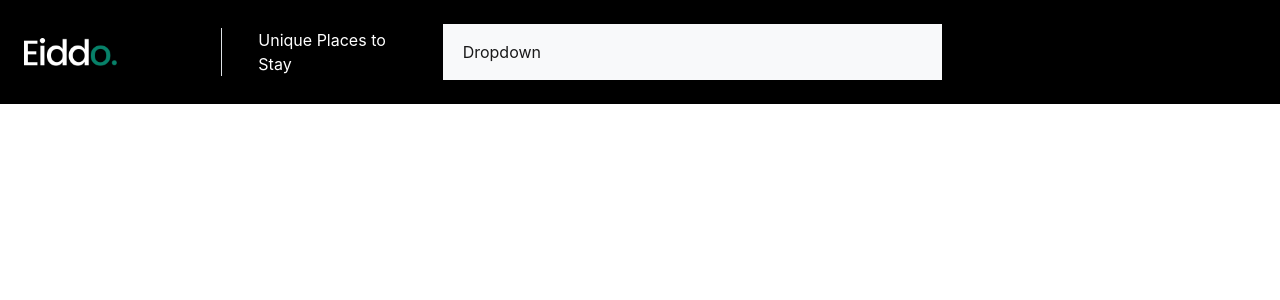
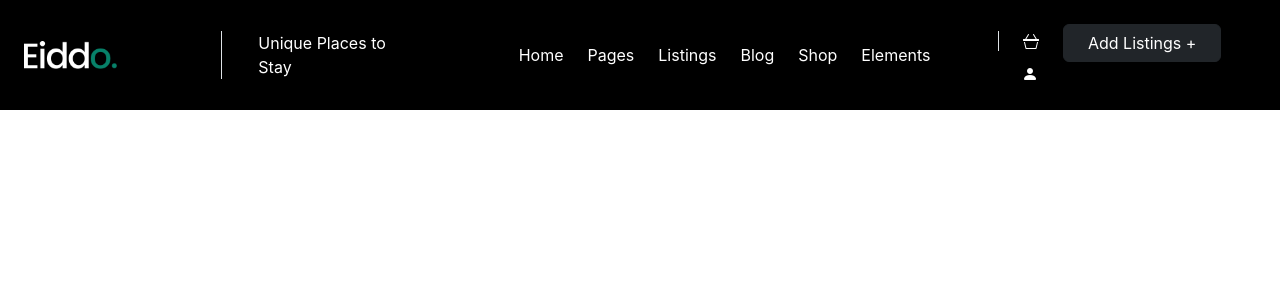
Before and after one commit to TseringDorjeeLama29/Real-State, a React (Create React App) app: page / in a window 1280 px wide. Shown: the top 300 px of the page. Built offline with nearby package versions, Linux system fonts and the light colour scheme.

Commit message:
navbar.js is modified

```diff
--- a/package.json
+++ b/package.json
@@ -6,6 +6,7 @@
     "@testing-library/jest-dom": "^5.16.5",
     "@testing-library/react": "^13.4.0",
     "@testing-library/user-event": "^13.5.0",
+    "bootstrap-icons": "^1.10.3",
     "react": "^18.2.0",
     "react-dom": "^18.2.0",
     "react-router-dom": "^6.6.1",
--- a/src/Assets/css/Style.scss
+++ b/src/Assets/css/Style.scss
@@ -0,0 +1 @@
+@import url("https://cdn.jsdelivr.net/npm/bootstrap-icons@1.10.3/font/bootstrap-icons.css");
--- a/src/Components/Navbar.js
+++ b/src/Components/Navbar.js
@@ -6,30 +6,94 @@ export default function Navbar() {
     <>
       <div className="container-fluid bg-black p-4">
         <div className="row text-white align-items-center">
-          <div className="col-lg-2">
+          <div className="col-lg-2 ">
             <Link to={"/"}><img src={require("../Assets/img/Logo.png")} alt="Logo" className='w-50' /></Link>
           </div>
           <div className="col-lg-2 border-start ">
             <p className='mb-0 ms-4'>Unique Places to Stay</p>
           </div>
-          <div className="col-lg-5">
-            <nav className="navbar navbar-expand-lg bg-light">
-              <div className="container-fluid">
+          <div className="col-lg-5 ">
+            <nav className="navbar  navbar-expand-lg bg-black ">
+              <div className="container-fluid ">
                 <button className="navbar-toggler" type="button" data-bs-toggle="collapse" data-bs-target="#navbarSupportedContent" aria-controls="navbarSupportedContent" aria-expanded="false" aria-label="Toggle navigation">
                   <span className="navbar-toggler-icon" />
                 </button>
-                <div className="collapse navbar-collapse" id="navbarSupportedContent">
-                  <ul className="navbar-nav me-auto mb-2 mb-lg-0">
-
-                    <li className="nav-item dropdown">
-                      <a className="nav-link active " href="#" role="button" data-bs-toggle="dropdown" aria-expanded="false">
-                        Dropdown
+                <div className="navbar-main collapse navbar-collapse ms-5" id="navbarSupportedContent">
+                  <ul className="navbar-nav ms-2 mb-2 mb-lg-0 ">
+                    <li className="nav-item dropdown ">
+                      <a className="nav-link active text-white" href="#" role="button" data-bs-toggle="dropdown" aria-expanded="false">
+                        Home
                       </a>
-                      <ul className="dropdown-menu">
-                        <li><a className="dropdown-item" href="#">Action</a></li>
-                        <li><a className="dropdown-item" href="#">Another action</a></li>
+                      <ul className="dropdown-menu bg-black ">
+                        <li><a className="dropdown-item text-white" href="#">Action</a></li>
+                        <li><a className="dropdown-item text-secondary" href="#">Another action</a></li>
                         <li><hr className="dropdown-divider" /></li>
-                        <li><a className="dropdown-item" href="#">Something else here</a></li>
+                        <li><a className="dropdown-item text-secondary" href="#">Something else here</a></li>
+                      </ul>
+                    </li>
+                  </ul>
+                  <ul className="navbar-nav  ms-2 mb-2 mb-lg-0 ">
+                    <li className="nav-item dropdown ">
+                      <a className="nav-link active text-white" href="#" role="button" data-bs-toggle="dropdown" aria-expanded="false">
+                        Pages
+                      </a>
+                      <ul className="dropdown-menu bg-black ">
+                        <li><a className="dropdown-item text-white" href="#">Action</a></li>
+                        <li><a className="dropdown-item text-secondary" href="#">Another action</a></li>
+                        <li><hr className="dropdown-divider" /></li>
+                        <li><a className="dropdown-item text-secondary" href="#">Something else here</a></li>
+                      </ul>
+                    </li>
+                  </ul>
+                  <ul className="navbar-nav  ms-2 mb-2 mb-lg-0 ">
+                    <li className="nav-item dropdown ">
+                      <a className="nav-link active text-white" href="#" role="button" data-bs-toggle="dropdown" aria-expanded="false">
+                        Listings
+                      </a>
+                      <ul className="dropdown-menu bg-black ">
+                        <li><a className="dropdown-item text-white" href="#">Action</a></li>
+                        <li><a className="dropdown-item text-secondary" href="#">Another action</a></li>
+                        <li><hr className="dropdown-divider" /></li>
+                        <li><a className="dropdown-item text-secondary" href="#">Something else here</a></li>
+                      </ul>
+                    </li>
+                  </ul>
+                  <ul className="navbar-nav  ms-2 mb-2 mb-lg-0 ">
+                    <li className="nav-item dropdown ">
+                      <a className="nav-link active text-white" href="#" role="button" data-bs-toggle="dropdown" aria-expanded="false">
+                        Blog
+                      </a>
+                      <ul className="dropdown-menu bg-black ">
+                        <li><a className="dropdown-item text-white" href="#">Action</a></li>
+                        <li><a className="dropdown-item text-secondary" href="#">Another action</a></li>
+                        <li><hr className="dropdown-divider" /></li>
+                        <li><a className="dropdown-item text-secondary" href="#">Something else here</a></li>
+                      </ul>
+                    </li>
+                  </ul>
+                  <ul className="navbar-nav  ms-2 mb-2 mb-lg-0 ">
+                    <li className="nav-item dropdown ">
+                      <a className="nav-link active text-white" href="#" role="button" data-bs-toggle="dropdown" aria-expanded="false">
+                        Shop
+                      </a>
+                      <ul className="dropdown-menu bg-black ">
+                        <li><a className="dropdown-item text-white" href="#">Action</a></li>
+                        <li><a className="dropdown-item text-secondary" href="#">Another action</a></li>
+                        <li><hr className="dropdown-divider" /></li>
+                        <li><a className="dropdown-item text-secondary" href="#">Something else here</a></li>
+                      </ul>
+                    </li>
+                  </ul>
+                  <ul className="navbar-nav  ms-2 mb-2 mb-lg-0 ">
+                    <li className="nav-item dropdown ">
+                      <a className="nav-link active text-white" href="#" role="button" data-bs-toggle="dropdown" aria-expanded="false">
+                        Elements
+                      </a>
+                      <ul className="dropdown-menu bg-black ">
+                        <li><a className="dropdown-item text-white" href="#">Action</a></li>
+                        <li><a className="dropdown-item text-secondary" href="#">Another action</a></li>
+                        <li><hr className="dropdown-divider" /></li>
+                        <li><a className="dropdown-item text-secondary" href="#">Something else here</a></li>
                       </ul>
                     </li>
                   </ul>
@@ -38,7 +102,14 @@ export default function Navbar() {
             </nav>
 
           </div>
-          <div className="col-lg-3"></div>
+          <div className="col-lg-3">
+            <div className="navbar-right"></div>
+             <ul className='mb-0'>
+                 <li className='border-start d-inline'><a href="" className=' text-decoration-none px-4'><i className="bi bi-basket3 text-white"></i></a></li>
+                 <li className='d-inline'><a className='btn btn-dark text-decoration-none px-4' href="">Add Listings +</a></li>
+                <li className='d-inline'><a href="" className=' text-decoration-none px-4'><i className="bi bi-person-fill text-white"></i></a></li>
+              </ul>
+          </div>
         </div>
       </div>
     </>
```
Also changed, not shown: 1 other file (tests, documents, lock files or other folders).
